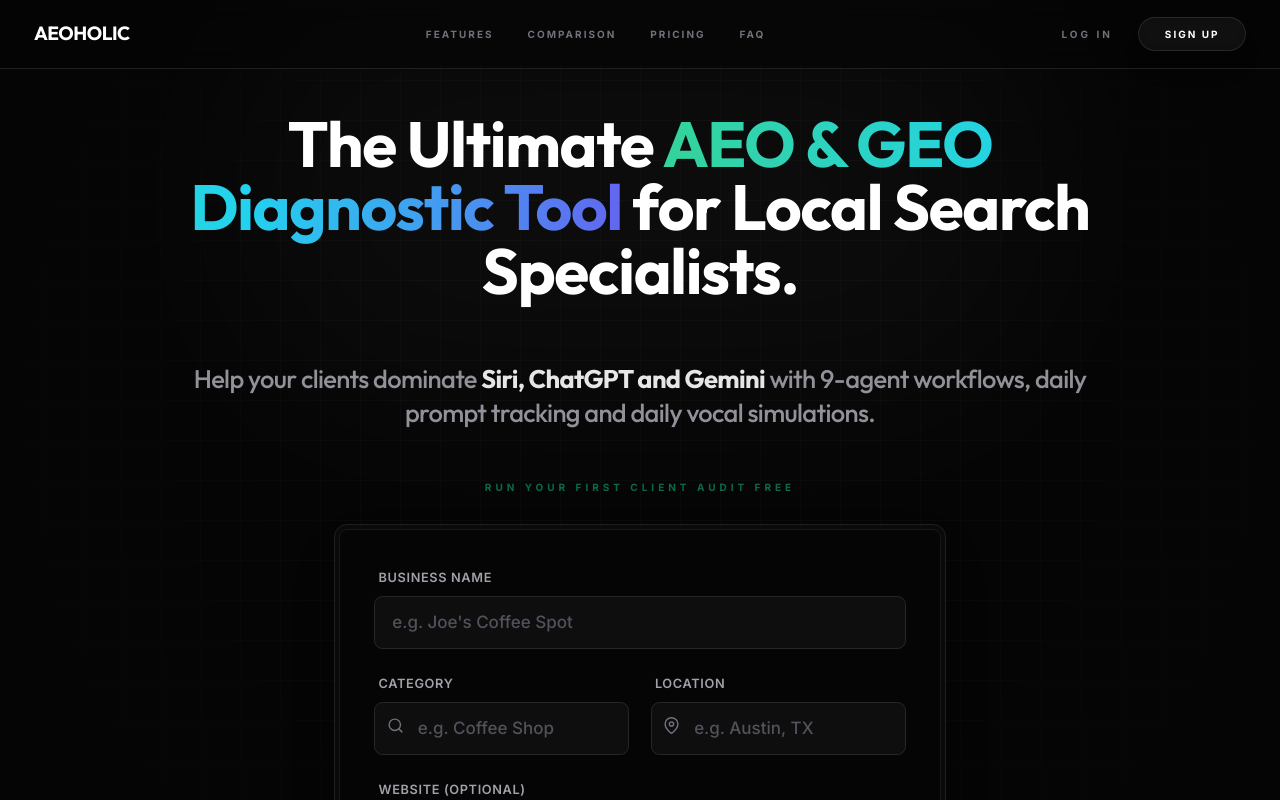
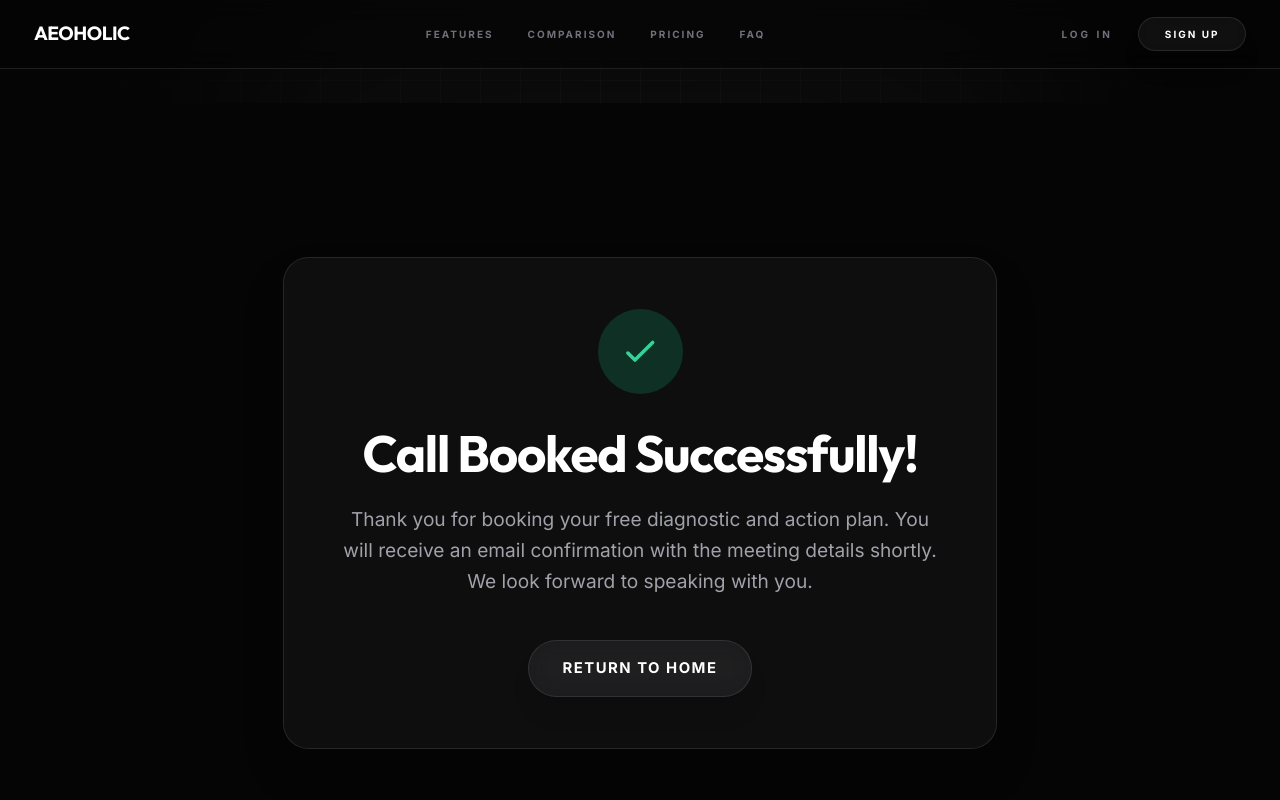
Before and after one commit to anasabouelala/VIRAHOLIC, a React (Vite) app: page /thankyou in a window 1280 px wide. Before the commit this address led to /. Shown: the top 800 px of the page. Built offline with nearby package versions, Linux system fonts and the light colour scheme.

Commit message:
Add Free Audit landing page and Thank You page

```diff
--- a/App.tsx
+++ b/App.tsx
@@ -22,6 +22,8 @@ import Sidebar from './components/Sidebar';
 import SupportModal from './components/SupportModal';
 import NewProjectModal from './components/NewProjectModal';
 import MobileDashboard from './components/MobileDashboard';
+import FreeAuditLanding from './components/FreeAuditLanding';
+import ThankYou from './components/ThankYou';
 
 import { Routes, Route, useLocation, useNavigate, Navigate } from 'react-router-dom';
 
@@ -114,7 +116,9 @@ const App: React.FC = () => {
         setCurrentProject(null);
         setUserProfile(null);
         setAuditProjectIds([]);
-        navigate('/');
+        if (window.location.pathname.startsWith('/dashboard')) {
+          navigate('/');
+        }
       }
     });
 
@@ -572,6 +576,8 @@ const App: React.FC = () => {
                 )}
 
                 <Routes>
+                  <Route path="/freeaudit" element={<FreeAuditLanding />} />
+                  <Route path="/thankyou" element={<ThankYou />} />
                   <Route path="/privacy" element={<StaticPage title="Privacy Policy" onBack={() => navigate('/')}><hgroup><h3 className="text-white text-lg font-bold italic tracking-tight uppercase">1. Data Sovereignty</h3></hgroup><p>We believe your audit data should remain yours...</p></StaticPage>} />
                   <Route path="/terms" element={<StaticPage title="Terms of Service" onBack={() => navigate('/')}><hgroup><h3 className="text-white text-lg font-bold italic tracking-tight uppercase">1. Intent and Usage</h3></hgroup><p>AEOHOLIC is a diagnostic suite for SMEs...</p></StaticPage>} />
                   <Route path="/" element={
--- /dev/null
+++ b/components/FreeAuditLanding.tsx
@@ -0,0 +1,59 @@
+import React, { useEffect } from 'react';
+import { useNavigate } from 'react-router-dom';
+
+const FreeAuditLanding: React.FC = () => {
+  const navigate = useNavigate();
+
+  useEffect(() => {
+    // Load the Calendly script
+    const head = document.querySelector('head');
+    if (head && !document.querySelector('script[src="https://assets.calendly.com/assets/external/widget.js"]')) {
+      const script = document.createElement('script');
+      script.src = 'https://assets.calendly.com/assets/external/widget.js';
+      script.async = true;
+      head.appendChild(script);
+    }
+
+    // Listen to Calendly events for redirect
+    const handleMessage = (e: MessageEvent) => {
+      if (
+        e.origin === "https://calendly.com" &&
+        e.data &&
+        e.data.event === "calendly.event_scheduled"
+      ) {
+        navigate('/thankyou');
+      }
+    };
+
+    window.addEventListener('message', handleMessage);
+
+    return () => {
+      window.removeEventListener('message', handleMessage);
+    };
+  }, [navigate]);
+
+  return (
+    <div className="min-h-screen bg-background flex flex-col items-center pt-24 pb-12 px-4 sm:px-6 lg:px-8 relative z-10">
+      <header className="text-center mb-8 max-w-3xl mx-auto">
+        <h1 className="text-3xl sm:text-5xl md:text-6xl font-display font-bold text-white mb-4 tracking-tight">
+          Book Your Free <span className="text-transparent bg-clip-text bg-gradient-to-r from-emerald-400 to-cyan-400">Diagnostic</span>
+        </h1>
+        <p className="text-lg text-zinc-400">
+          Schedule a call below to get your actionable AEO strategy.
+        </p>
+      </header>
+
+      <div className="w-full max-w-5xl bg-zinc-900/50 border border-white/10 rounded-2xl overflow-hidden shadow-2xl backdrop-blur-md p-4">
+        {/* Calendly inline widget begin */}
+        <div
+          className="calendly-inline-widget w-full"
+          data-url="https://calendly.com/anas_growth/aeo-diagnostic?hide_gdpr_banner=1"
+          style={{ minWidth: '320px', height: '700px' }}
+        ></div>
+        {/* Calendly inline widget end */}
+      </div>
+    </div>
+  );
+};
+
+export default FreeAuditLanding;
--- /dev/null
+++ b/components/ThankYou.tsx
@@ -0,0 +1,35 @@
+import React from 'react';
+import { useNavigate } from 'react-router-dom';
+
+const ThankYou: React.FC = () => {
+  const navigate = useNavigate();
+
+  return (
+    <div className="min-h-screen bg-background flex flex-col items-center justify-center p-8 text-center relative z-10">
+      <div className="max-w-2xl bg-zinc-900/50 border border-white/10 rounded-3xl p-12 shadow-2xl backdrop-blur-md">
+        <div className="w-20 h-20 bg-emerald-500/20 rounded-full flex items-center justify-center mx-auto mb-8">
+          <svg className="w-10 h-10 text-emerald-400" fill="none" stroke="currentColor" viewBox="0 0 24 24">
+            <path strokeLinecap="round" strokeLinejoin="round" strokeWidth="2" d="M5 13l4 4L19 7" />
+          </svg>
+        </div>
+
+        <h1 className="text-4xl md:text-5xl font-display font-bold text-white mb-6 tracking-tight">
+          Call Booked Successfully!
+        </h1>
+
+        <p className="text-lg text-zinc-400 mb-10 leading-relaxed">
+          Thank you for booking your free diagnostic and action plan. You will receive an email confirmation with the meeting details shortly. We look forward to speaking with you.
+        </p>
+
+        <button
+          onClick={() => navigate('/')}
+          className="px-8 py-4 bg-white/5 border border-white/10 rounded-full text-sm font-black text-white hover:bg-white/10 uppercase tracking-widest transition-all shadow-xl backdrop-blur-md"
+        >
+          Return to Home
+        </button>
+      </div>
+    </div>
+  );
+};
+
+export default ThankYou;
```
